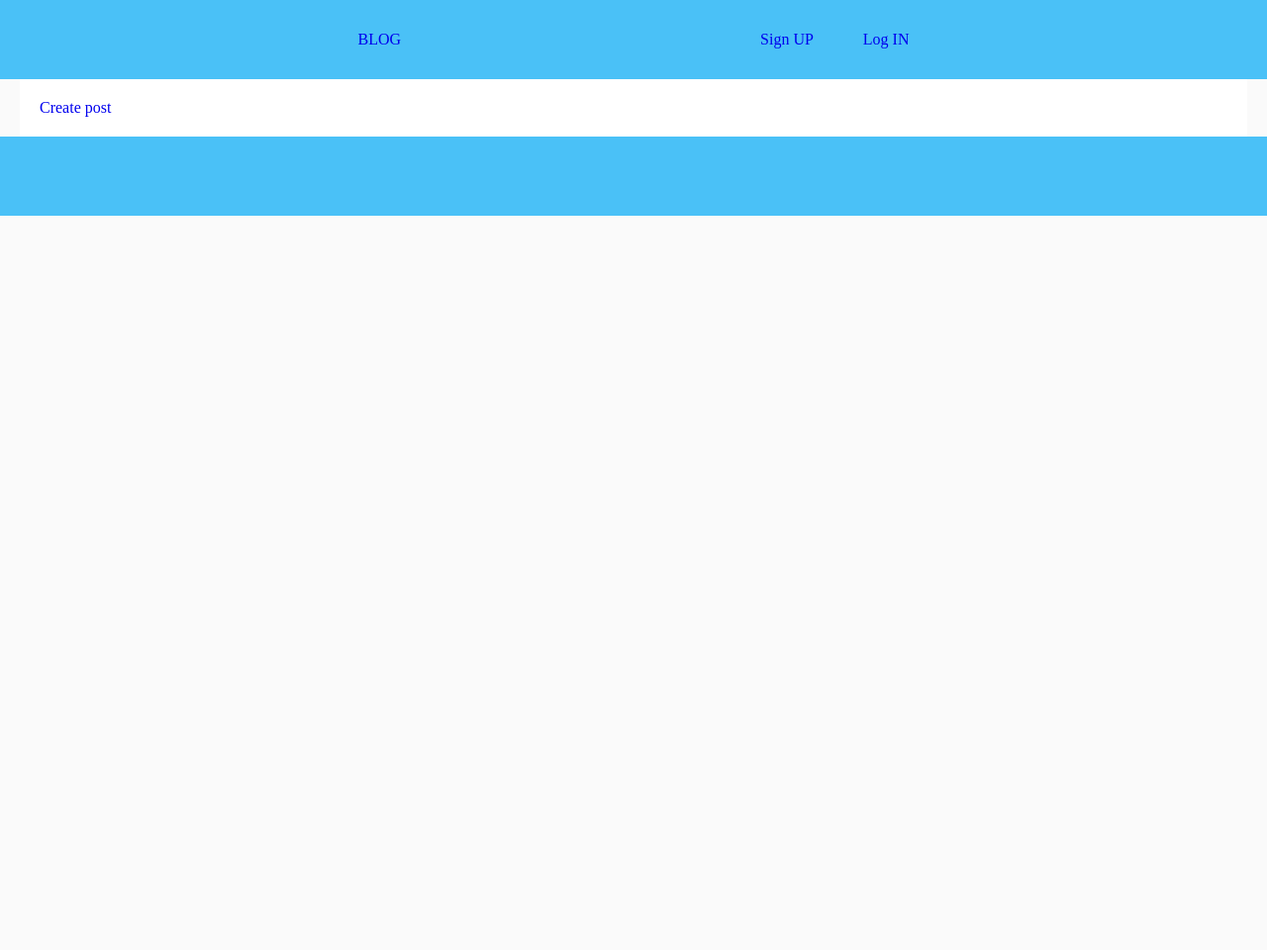
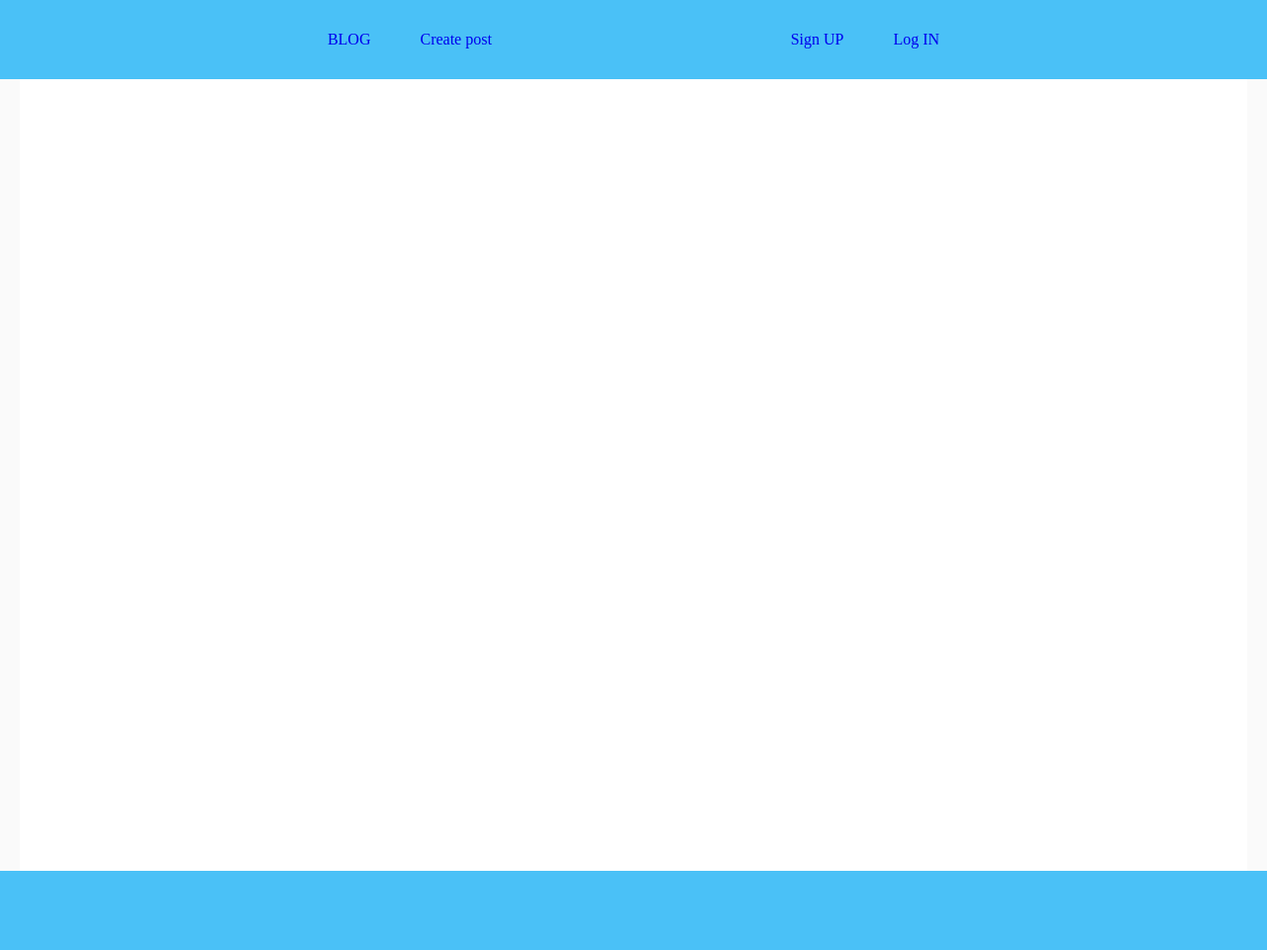
Before and after one commit to AntonSkyrda/posts-and-comments, a Django app: page / in a window 1280 px wide. Shown: the whole page at 99% size. Before the commit the page ends 218 px from the top, so only its background shows below. Run offline with Django 5.2, Linux system fonts and the light colour scheme; data that the repository does not hold is empty.

Commit message:
fix visual issues

```diff
--- a/static/css/styles.css
+++ b/static/css/styles.css
@@ -1,5 +1,7 @@
-body {
+html, body {
+    height: 100%;
     margin: 0;
+    padding: 0;
     background-color: #fafafa;
 }
 
@@ -12,6 +14,7 @@ a {
 }
 
 .container {
+    height: 100vh;
     padding: 20px;
     margin: auto;
     max-width: 1240px;
@@ -53,12 +56,12 @@ a {
 }
 
 .comment {
-    min-width: 950px;
+    max-width: 950px;
     border: 1px solid black;
 }
 
 .reply {
-    min-width: 900px;
+    max-width: 900px;
     border: 1px solid black;
 }
 
@@ -89,6 +92,11 @@ a {
 
 .go-main {
     padding-left: 200px;
+}
+
+.header-left {
+    display: flex;
+    gap: 50px;
 }
 
 .action {
@@ -123,3 +131,7 @@ a {
     display: flex;
     align-items: center;
 }
+
+.create-post {
+    text-align: center
+}
--- a/templates/blog/index.html
+++ b/templates/blog/index.html
@@ -9,9 +9,9 @@
           <p class="date-info">{{ post.formatted_date }}</p>
         </div>
         <p class="text-area">{{ post.text }}</p>
+        <div class="edition">
+          {% if request.user == post.user %}
 
-        {% if request.user == post.user %}
-          <div class="edition">
             <div class="editing-group">
               <form method="post" action="{% url 'blog:delete_post' post.id %}">
                 {% csrf_token %}
@@ -21,11 +21,12 @@
                 <a href="{% url 'blog:edit_post' post.id %}">Edit</a>
               </p>
             </div>
+          {% endif %}
           <p class="add-message">
             <a href="{% url "blog:add_comment" post_id=post.id %}">Comment</a>
           </p>
         </div>
-        {% endif %}
+
       </div>
       <br>
 
@@ -44,9 +45,8 @@
               </div>
               <p class="text-area">{{ comment.text }}</p>
               <div>
-
+                <div class="edition">
                   {% if request.user == comment.user %}
-                  <div class="edition">
                     <div class="editing-group">
                       <form method="post" action="{% url 'blog:delete_comment' comment.id %}">
                         {% csrf_token %}
@@ -56,11 +56,12 @@
                         <a href="{% url 'blog:edit_comment' comment.id %}">Edit</a>
                       </p>
                     </div>
+                  {% endif %}
                   <p class="comment-link">
                     <a class="comment-link-btn" href="{% url "blog:add_reply" comment_id=comment.id %}">Comment</a>
                   </p>
                 </div>
-                {% endif %}
+
               </div>
             </div>
             <br>
@@ -94,7 +95,4 @@
       {% endif %}
     {% endfor %}
   {% endif %}
-  <div>
-    <a href="{% url "blog:add_post" %}">Create post</a>
-  </div>
 {% endblock %}
--- a/templates/includes/header.html
+++ b/templates/includes/header.html
@@ -1,6 +1,9 @@
 <header>
   <nav class="header-container">
-    <a class="go-main" href="{% url "blog:index" %}">BLOG</a>
+    <div class="header-left">
+      <a class="go-main" href="{% url "blog:index" %}">BLOG</a>
+      <a href="{% url "blog:add_post" %}">Create post</a>
+    </div>
     <ul class="action">
       <li>
         <a href="{% url "blog:user_create" %}">
```
Also changed, not shown: demo.png (added), 2 other files. Lines whose indentation alone changed are shown as unchanged.
